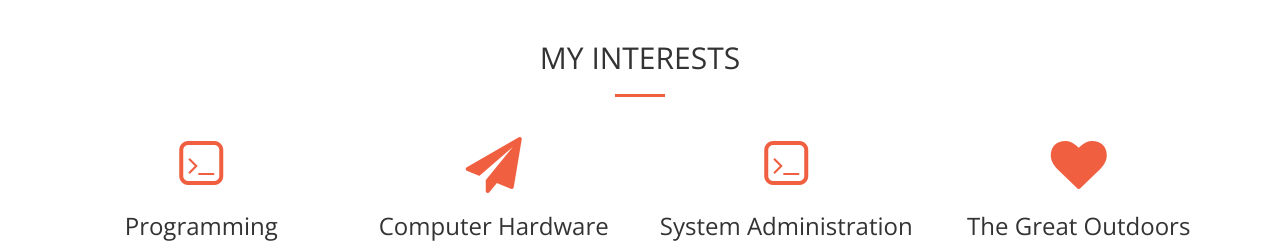
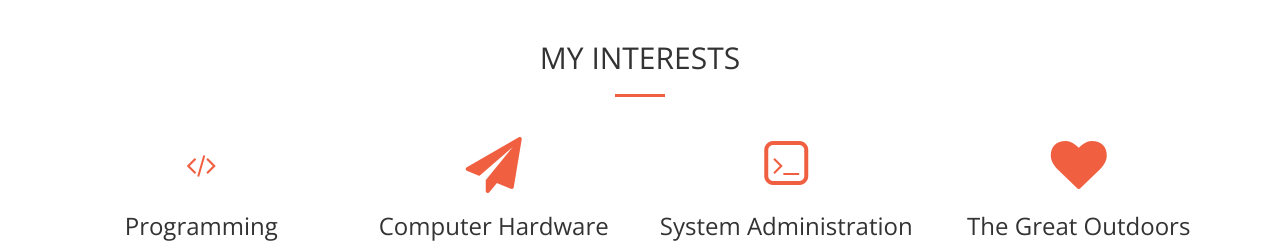
Before and after one commit to MXZTY/Maxwell, a website: page index.html in a window 1280 px wide. Shown: the part 1560-1803 px from the top of the page. Drawn offline with nearby package versions, Linux system fonts and the light colour scheme.

Commit message:
asdfasdf

```diff
--- a/index.html
+++ b/index.html
@@ -109,8 +109,7 @@
                 <div class="col-lg-3 col-md-6 text-center">
                     <div class="service-box">
                         <span class="fa-stack fa-2x">
-                            <i class="fa fa-square-o fa-stack-2x sr-icons text-primary"></i>
-                            <i class="fa fa-terminal fa-stack-1x fa-inverse sr-icons text-primary"></i>
+                            <i class="fa fa-code fa-stack-1x sr-icons text-primary"></i>
                         </span>
                         <h3>Programming</h3>
                         <p class="text-muted">I love to code in a variety of languages, with an eagerness to learn new programming concepts and techniques  </p>
```
